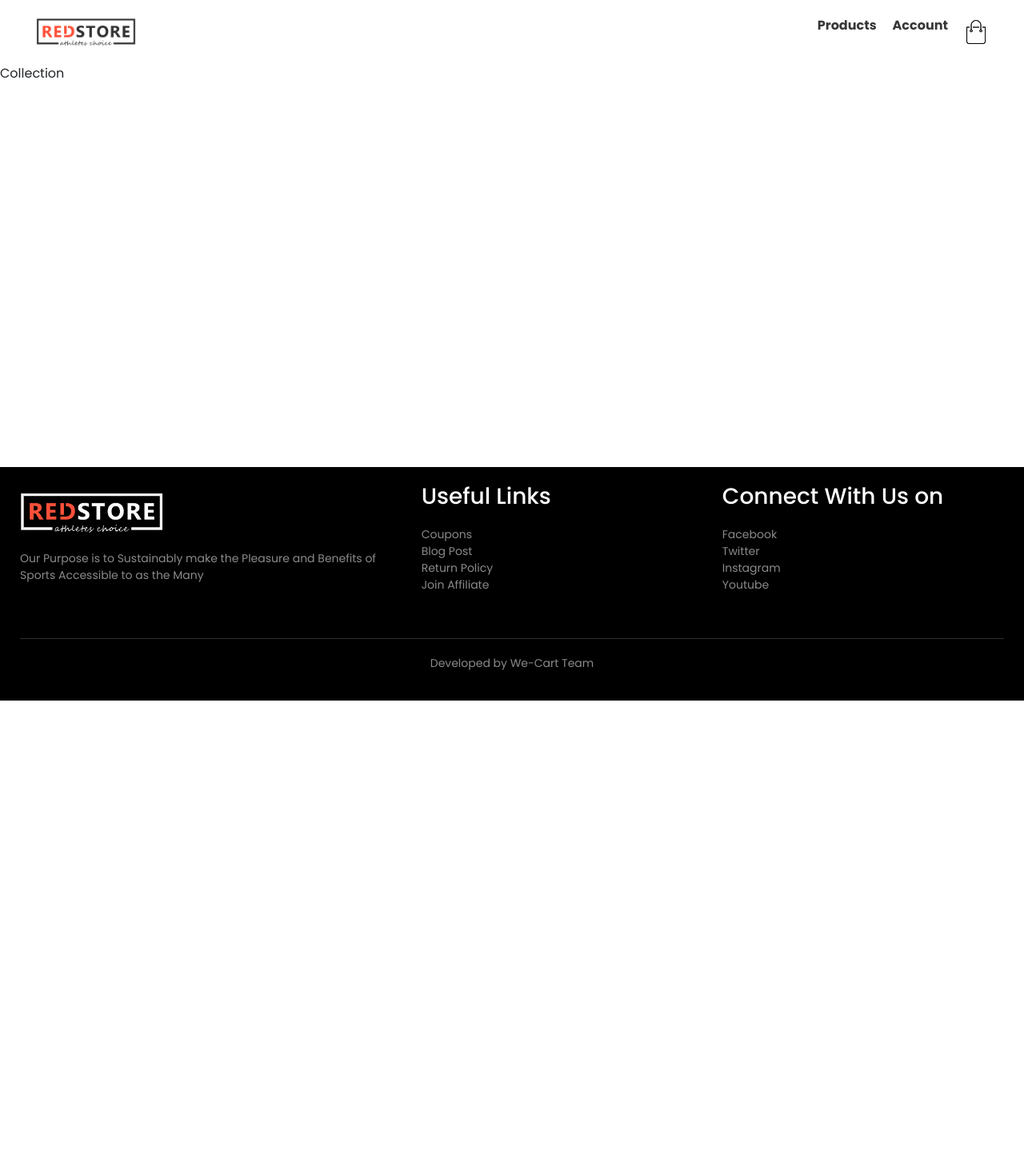
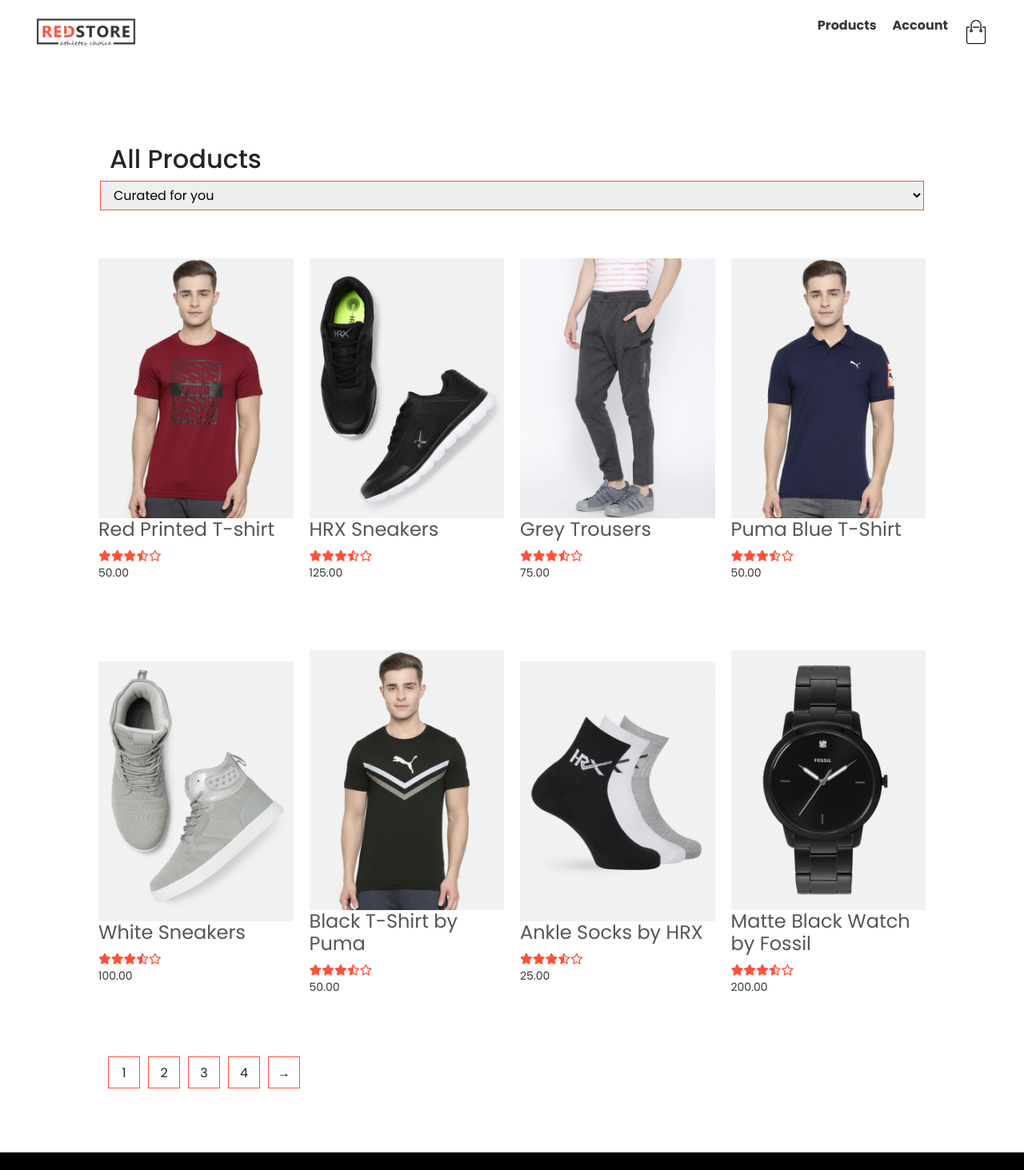
Before and after one commit to Sunny-unik/We-Cart, a React (Create React App) app in the folder client/: page /collection in a window 1280 px wide. Shown: the top 1463 px of the page at 80% size. Before the commit the page ends 876 px from the top, so only its background shows below. Built offline with nearby package versions, Linux system fonts and the light colour scheme; the HTML template or start-up script is replaced by a standard one.

Commit message:
add collection page

```diff
--- a/client/src/pages/Collection.tsx
+++ b/client/src/pages/Collection.tsx
@@ -1,12 +1,83 @@
 import Nav from "../components/Nav";
 import Footer from "../components/Footer";
+import ProductCard from "../components/ProductCard";
 
 export default function Collection() {
+  const products = [
+    {
+      title: "Red Printed T-shirt",
+      imageSource: "http://localhost:3000/images/product-1.jpg",
+      price: "50.00"
+    },
+    {
+      title: "HRX Sneakers",
+      imageSource: "http://localhost:3000/images/product-2.jpg",
+      price: "125.00"
+    },
+    {
+      title: "Grey Trousers",
+      imageSource: "http://localhost:3000/images/product-3.jpg",
+      price: "75.00"
+    },
+    {
+      title: "Puma Blue T-Shirt",
+      imageSource: "http://localhost:3000/images/product-4.jpg",
+      price: "50.00"
+    },
+    {
+      title: "White Sneakers",
+      imageSource: "http://localhost:3000/images/product-5.jpg",
+      price: "100.00"
+    },
+    {
+      title: "Black T-Shirt by Puma",
+      imageSource: "http://localhost:3000/images/product-6.jpg",
+      price: "50.00"
+    },
+    {
+      title: "Ankle Socks by HRX",
+      imageSource: "http://localhost:3000/images/product-7.jpg",
+      price: "25.00"
+    },
+    {
+      title: "Matte Black Watch by Fossil",
+      imageSource: "http://localhost:3000/images/product-8.jpg",
+      price: "200.00"
+    }
+  ];
+
   return (
-    <div>
+    <>
       <Nav />
-      <section style={{ minHeight: "63vh" }}>Collection</section>
+
+      <div className="small-container">
+        <div className="row row-2">
+          <h2>All Products</h2>
+          <select>
+            <option>Curated for you</option>
+            <option>Sort by Price</option>
+            <option>Sort by Popularity</option>
+            <option>Sort by Rating</option>
+            <option>Sort by Sale</option>
+          </select>
+        </div>
+
+        <div className="row">
+          {products.map((product) => (
+            <ProductCard {...product} />
+          ))}
+        </div>
+
+        <div className="page-btn">
+          <span>1</span>
+          <span>2</span>
+          <span>3</span>
+          <span>4</span>
+          <span>&#8594;</span>
+        </div>
+      </div>
+
       <Footer />
-    </div>
+    </>
   );
 }
```
